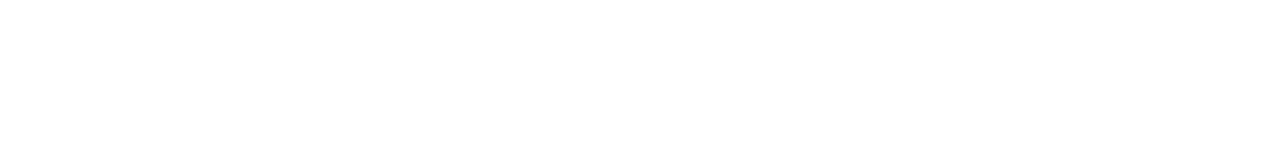
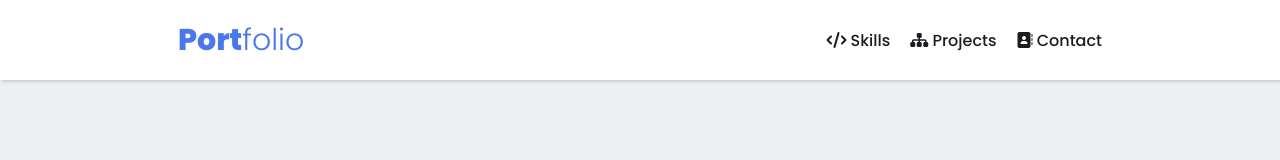
Before and after one commit to mjaumi/OSTAD-static-portfolio-HTML-CSS, a plain HTML site: page index.html in a window 1280 px wide. Drawn offline with Linux system fonts and the light colour scheme.

Commit message:
header section design done

```diff
--- a/index.html
+++ b/index.html
@@ -1,9 +1,54 @@
 <!DOCTYPE html>
 <html lang="en">
-  <head>
+
+<head>
     <meta charset="UTF-8" />
     <meta name="viewport" content="width=device-width, initial-scale=1.0" />
-    <title>Document</title>
-  </head>
-  <body></body>
+    <title>Portfolio of Milhan Joardar Aumi</title>
+
+    <!-- google font cdn links  -->
+    <link rel="preconnect" href="https://fonts.googleapis.com">
+    <link rel="preconnect" href="https://fonts.gstatic.com" crossorigin>
+    <link
+        href="https://fonts.googleapis.com/css2?family=Poppins:ital,wght@0,100;0,200;0,300;0,400;0,500;0,600;0,700;0,800;0,900;1,100;1,200;1,300;1,400;1,500;1,600;1,700;1,800;1,900&display=swap"
+        rel="stylesheet">
+
+    <!-- font awesome cdn link  -->
+    <link rel="stylesheet" href="https://cdnjs.cloudflare.com/ajax/libs/font-awesome/6.7.2/css/all.min.css"
+        integrity="sha512-Evv84Mr4kqVGRNSgIGL/F/aIDqQb7xQ2vcrdIwxfjThSH8CSR7PBEakCr51Ck+w+/U6swU2Im1vVX0SVk9ABhg=="
+        crossorigin="anonymous" referrerpolicy="no-referrer" />
+
+    <link rel="stylesheet" href="style.css">
+</head>
+
+<body>
+    <!-- header section here -->
+    <header>
+        <nav>
+            <div>
+                <a href="/" class="nav-action-button">
+                    <h1>Port<span>folio</span></h1>
+                </a>
+            </div>
+
+            <div class="right-nav">
+                <a href="" class="nav-button">
+                    <i class="fa-solid fa-code"></i>
+                    Skills
+                </a>
+
+                <a href="" class="nav-button">
+                    <i class="fa-solid fa-sitemap"></i>
+                    Projects
+                </a>
+
+                <a href="" class="nav-button">
+                    <i class="fa-solid fa-address-book"></i>
+                    Contact
+                </a>
+            </div>
+        </nav>
+    </header>
+</body>
+
 </html>
--- a/style.css
+++ b/style.css
@@ -0,0 +1,76 @@
+:root {
+  --text-color: #1a1c20;
+  --link-color: #4a76ee;
+  --background-color: #eeeff1;
+}
+
+* {
+  margin: 0;
+  padding: 0;
+  box-sizing: border-box;
+  scroll-behavior: smooth;
+}
+
+body {
+  font-family: 'Poppins', sans-serif;
+  color: var(--text-color);
+  background-color: var(--background-color);
+  margin: 0 auto;
+}
+
+a {
+  text-decoration: none;
+  color: var(--link-color);
+}
+
+/* navbar section styles */
+header {
+  position: sticky;
+  top: 0;
+  z-index: 1;
+  background-color: white;
+  box-shadow: rgba(0, 0, 0, 0.15) 1.95px 1.95px 2.6px;
+}
+
+nav {
+  display: flex;
+  justify-content: space-between;
+  align-items: center;
+  height: 80px;
+  padding: 0 50px;
+  width: 80%;
+  margin: 0 auto;
+}
+
+.right-nav {
+  display: flex;
+  align-items: center;
+  gap: 20px;
+}
+
+.nav-action-button {
+  transition-duration: 300ms;
+}
+
+.nav-action-button:hover {
+  opacity: 0.7;
+}
+
+.nav-action-button > h1 {
+  font-weight: 800;
+  font-size: 30px;
+}
+
+.nav-action-button > h1 > span {
+  font-weight: 300;
+}
+
+.nav-button {
+  font-weight: 500;
+  color: var(--text-color);
+  transition: color 300ms;
+}
+
+.nav-button:hover {
+  color: var(--link-color);
+}
```
